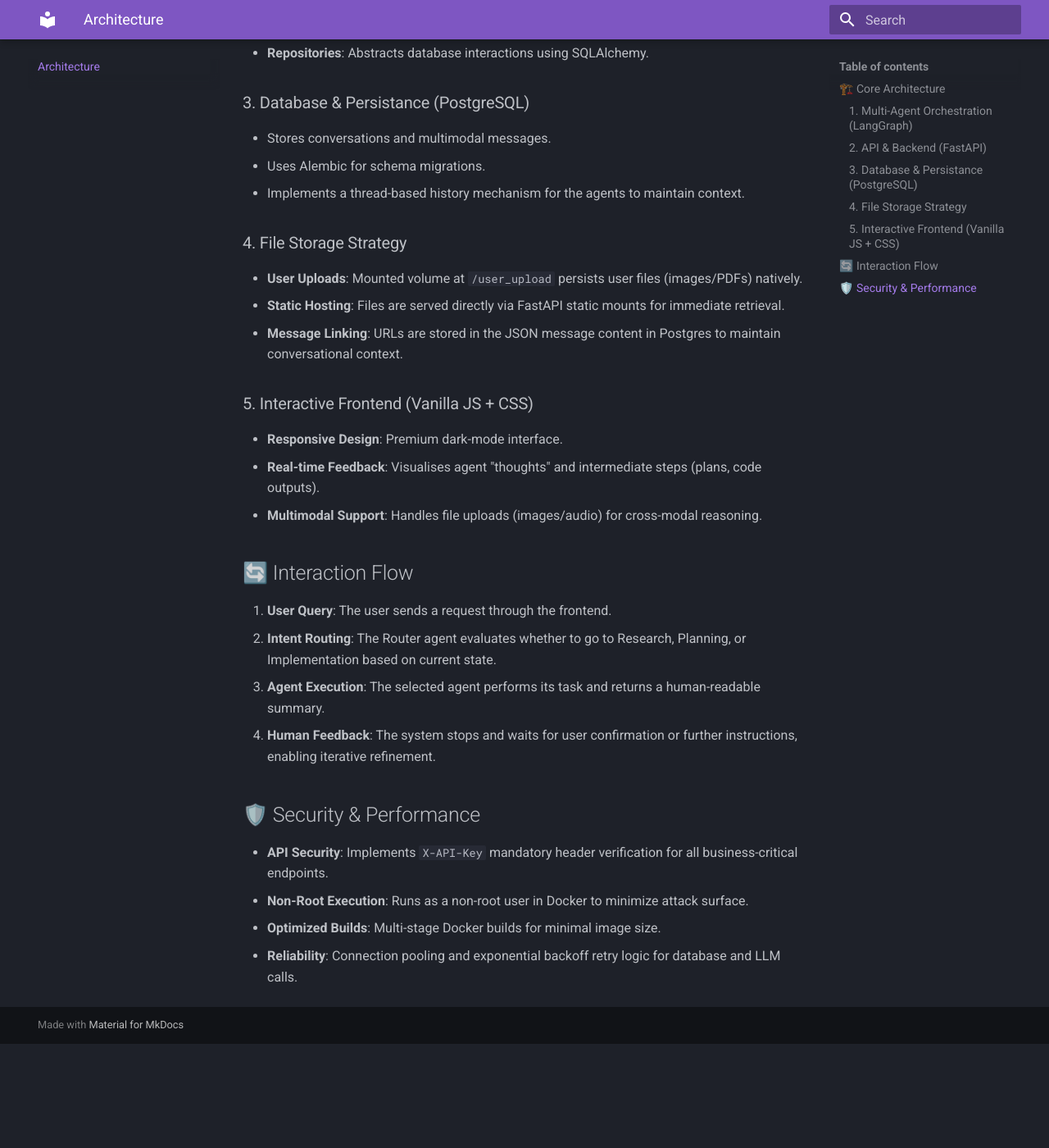
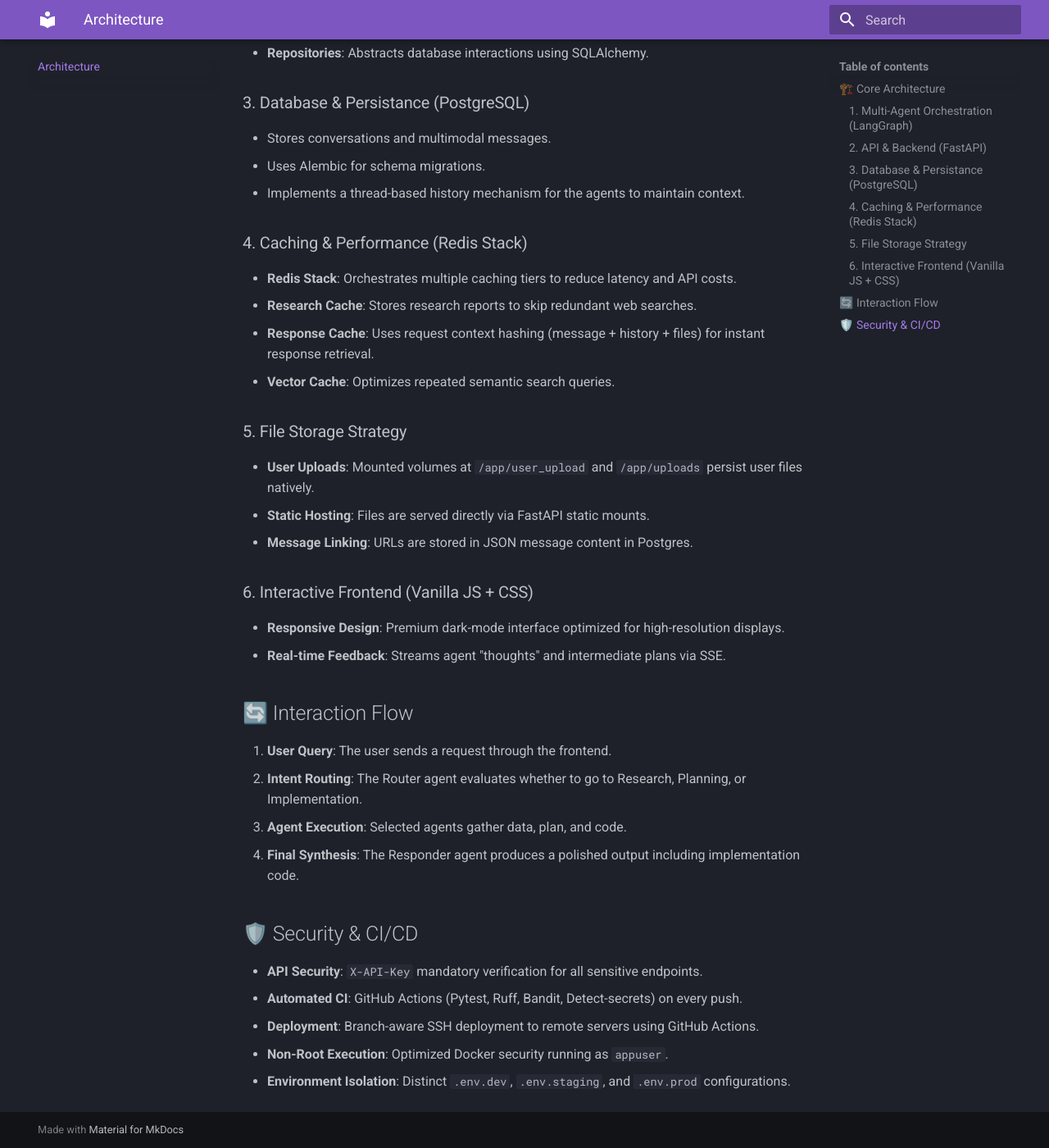
Before and after one commit to Mushfiqur-Rahman-Robin/multi-agent-rag, an MkDocs documentation site: the page built from docs/ARCHITECTURE.md, in a window 1280 px wide and 1400 px high, scrolled down 811 px. Shown: the whole window at 82% size. Built offline with MkDocs 1.6.1 and Material for MkDocs 9.7.7, drawn with Linux system fonts in a browser that asks for light colours; before the commit the page ends 2084 px from its top, so only the background shows below that.

Commit message:
docs: synchronize documentation with branch-aware config, port 8777, and v0.2.0 changelog

```diff
--- a/docs/ARCHITECTURE.md
+++ b/docs/ARCHITECTURE.md
@@ -24,25 +24,31 @@ Aura uses a stateful computational graph where nodes represent specialized agent
 - Uses Alembic for schema migrations.
 - Implements a thread-based history mechanism for the agents to maintain context.
 
-### 4. File Storage Strategy
-- **User Uploads**: Mounted volume at `/user_upload` persists user files (images/PDFs) natively.
-- **Static Hosting**: Files are served directly via FastAPI static mounts for immediate retrieval.
-- **Message Linking**: URLs are stored in the JSON message content in Postgres to maintain conversational context.
+### 4. Caching & Performance (Redis Stack)
+- **Redis Stack**: Orchestrates multiple caching tiers to reduce latency and API costs.
+- **Research Cache**: Stores research reports to skip redundant web searches.
+- **Response Cache**: Uses request context hashing (message + history + files) for instant response retrieval.
+- **Vector Cache**: Optimizes repeated semantic search queries.
 
-### 5. Interactive Frontend (Vanilla JS + CSS)
-- **Responsive Design**: Premium dark-mode interface.
-- **Real-time Feedback**: Visualises agent "thoughts" and intermediate steps (plans, code outputs).
-- **Multimodal Support**: Handles file uploads (images/audio) for cross-modal reasoning.
+### 5. File Storage Strategy
+- **User Uploads**: Mounted volumes at `/app/user_upload` and `/app/uploads` persist user files natively.
+- **Static Hosting**: Files are served directly via FastAPI static mounts.
+- **Message Linking**: URLs are stored in JSON message content in Postgres.
+
+### 6. Interactive Frontend (Vanilla JS + CSS)
+- **Responsive Design**: Premium dark-mode interface optimized for high-resolution displays.
+- **Real-time Feedback**: Streams agent "thoughts" and intermediate plans via SSE.
 
 ## 🔄 Interaction Flow
 
 1. **User Query**: The user sends a request through the frontend.
-2. **Intent Routing**: The Router agent evaluates whether to go to Research, Planning, or Implementation based on current state.
-3. **Agent Execution**: The selected agent performs its task and returns a human-readable summary.
-4. **Human Feedback**: The system stops and waits for user confirmation or further instructions, enabling iterative refinement.
+2. **Intent Routing**: The Router agent evaluates whether to go to Research, Planning, or Implementation.
+3. **Agent Execution**: Selected agents gather data, plan, and code.
+4. **Final Synthesis**: The Responder agent produces a polished output including implementation code.
 
-## 🛡️ Security & Performance
-- **API Security**: Implements `X-API-Key` mandatory header verification for all business-critical endpoints.
-- **Non-Root Execution**: Runs as a non-root user in Docker to minimize attack surface.
-- **Optimized Builds**: Multi-stage Docker builds for minimal image size.
-- **Reliability**: Connection pooling and exponential backoff retry logic for database and LLM calls.
+## 🛡️ Security & CI/CD
+- **API Security**: `X-API-Key` mandatory verification for all sensitive endpoints.
+- **Automated CI**: GitHub Actions (Pytest, Ruff, Bandit, Detect-secrets) on every push.
+- **Deployment**: Branch-aware SSH deployment to remote servers using GitHub Actions.
+- **Non-Root Execution**: Optimized Docker security running as `appuser`.
+- **Environment Isolation**: Distinct `.env.dev`, `.env.staging`, and `.env.prod` configurations.
```
Also changed, not shown: README.md (+9 -6 lines), docs/CHANGELOG.md (+13 -0 lines), docs/index.md (+9 -6 lines), docs/setup.md (+7 -2 lines).
